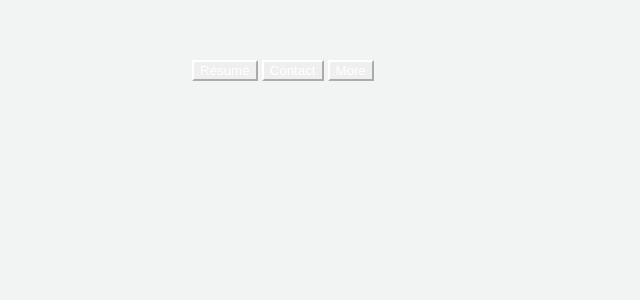
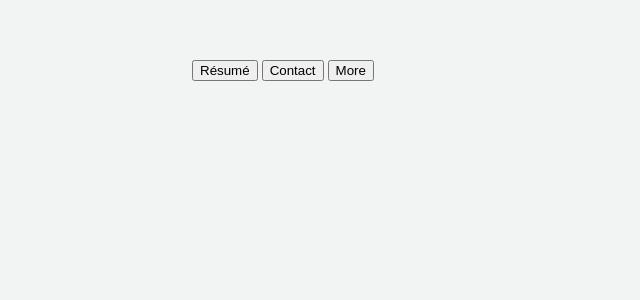
Before and after one commit to allofher/allofher.github.io, a Jekyll site: the page index.html, which Jekyll copies as it is, in a window 1280 px wide. Shown: the top 300 px of the page, without its empty margins (0-640 px from the left). Built offline with Jekyll 4.4.1, drawn with Linux system fonts in a browser that asks for light colours.

Commit message:
Update main.css

```diff
--- a/css/main.css
+++ b/css/main.css
@@ -111,22 +111,3 @@ ul.posts li {
   display: none;
   overflow: hidden;
 }
-
-/* ================================================================================================= */
-/* Buttons */
-/* ================================================================================================= */
-
-.btn {
-  border: 2px solid black;
-  background-color: white;
-  color: black;
-  border-radius: 5px;
-  padding: 14px 28px;
-  font-size: 16px;
-  cursor: pointer;
-}
-
-.mybtn {
-    border-color: #FFFFFF;
-    color: white;
-}
```
